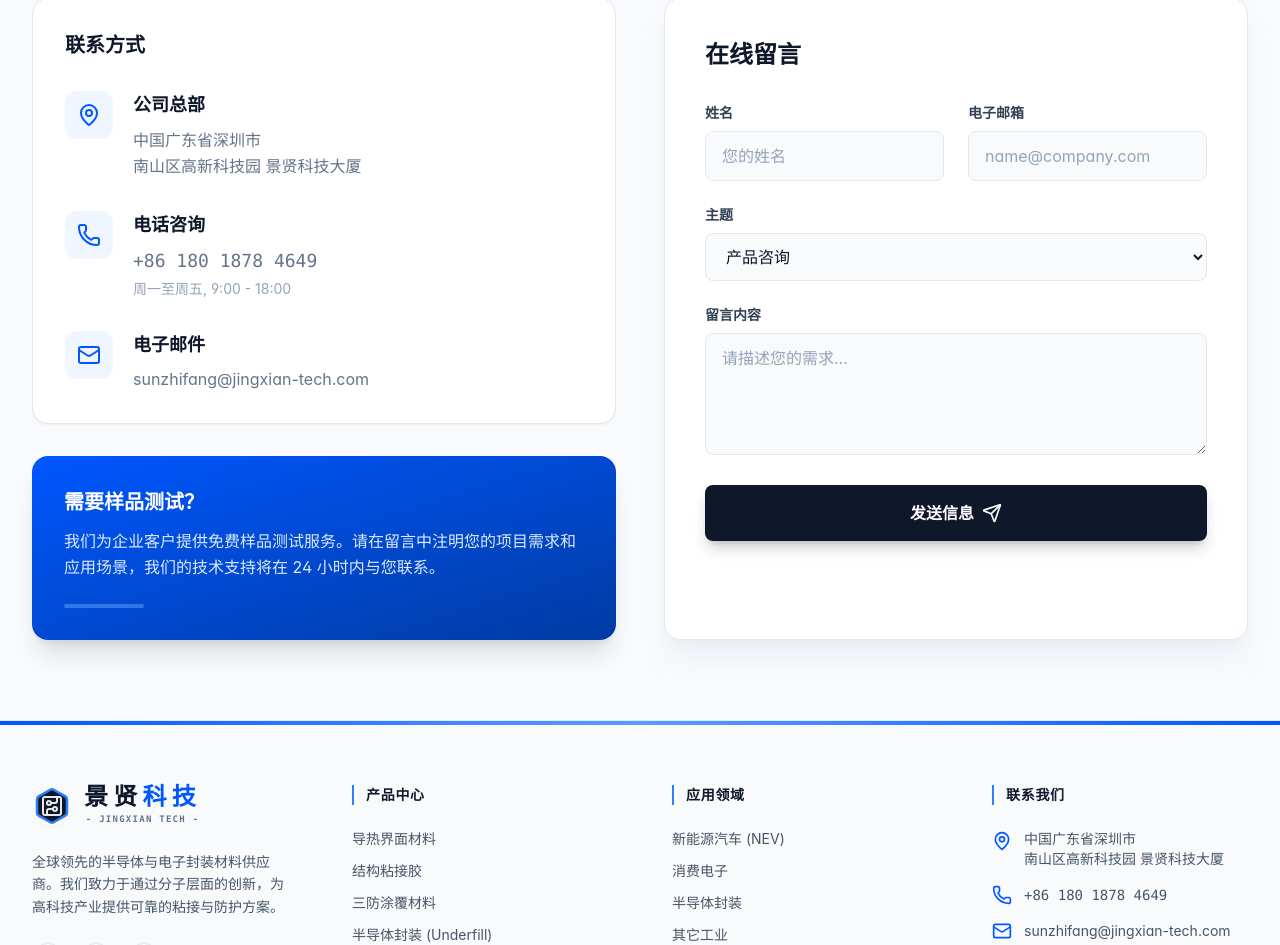
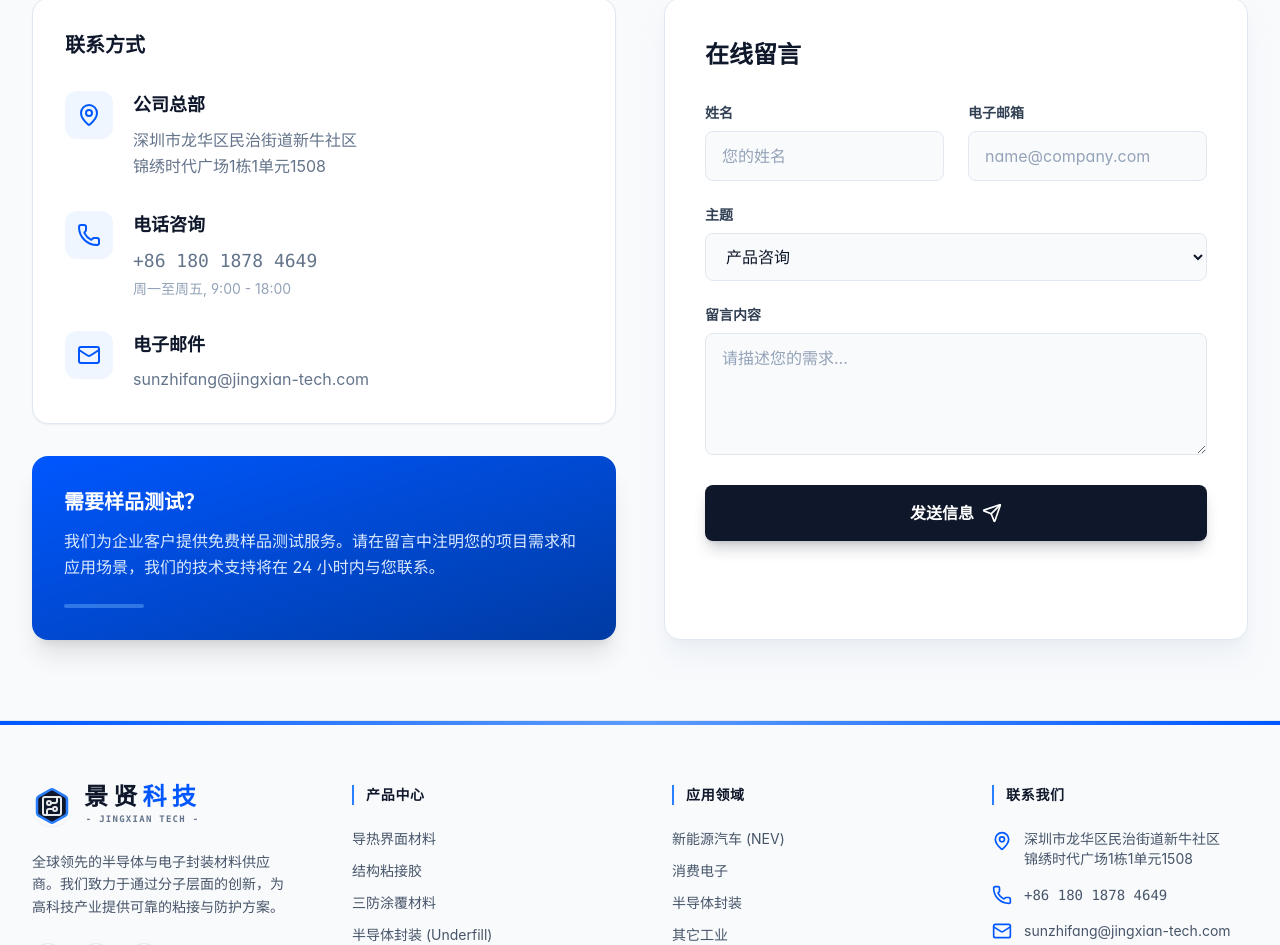
Before and after one commit to LY090382/jingxiantech, a React (Vite) app: page /#/contact in a window 1280 px wide. Shown: the part 338-1283 px from the top of the page. Built offline with nearby package versions, Linux system fonts and the light colour scheme.

Commit message:
feat: Update company address
The company's physical address has been updated in the footer and contact page components.

```diff
--- a/components/Footer.tsx
+++ b/components/Footer.tsx
@@ -67,7 +67,7 @@ const Footer: React.FC = () => {
                         <ul className="space-y-4">
                             <li className="flex items-start gap-3 text-slate-600 text-sm group">
                                 <MapPin className="h-5 w-5 text-techBlue-600 shrink-0 mt-0.5 group-hover:scale-110 transition-transform" />
-                                <span className="group-hover:text-slate-900 transition-colors">中国广东省深圳市<br/>南山区高新科技园 景贤科技大厦</span>
+                                <span className="group-hover:text-slate-900 transition-colors">深圳市龙华区民治街道新牛社区<br/>锦绣时代广场1栋1单元1508</span>
                             </li>
                             <li className="flex items-center gap-3 text-slate-600 text-sm group">
                                 <Phone className="h-5 w-5 text-techBlue-600 shrink-0 group-hover:scale-110 transition-transform" />
--- a/pages/Contact.tsx
+++ b/pages/Contact.tsx
@@ -38,8 +38,8 @@ const Contact: React.FC = () => {
                                     <div>
                                         <p className="text-slate-900 font-bold text-lg">公司总部</p>
                                         <p className="text-slate-500 mt-2 leading-relaxed">
-                                            中国广东省深圳市<br />
-                                            南山区高新科技园 景贤科技大厦
+                                            深圳市龙华区民治街道新牛社区<br />
+                                            锦绣时代广场1栋1单元1508
                                         </p>
                                     </div>
                                 </div>
```
